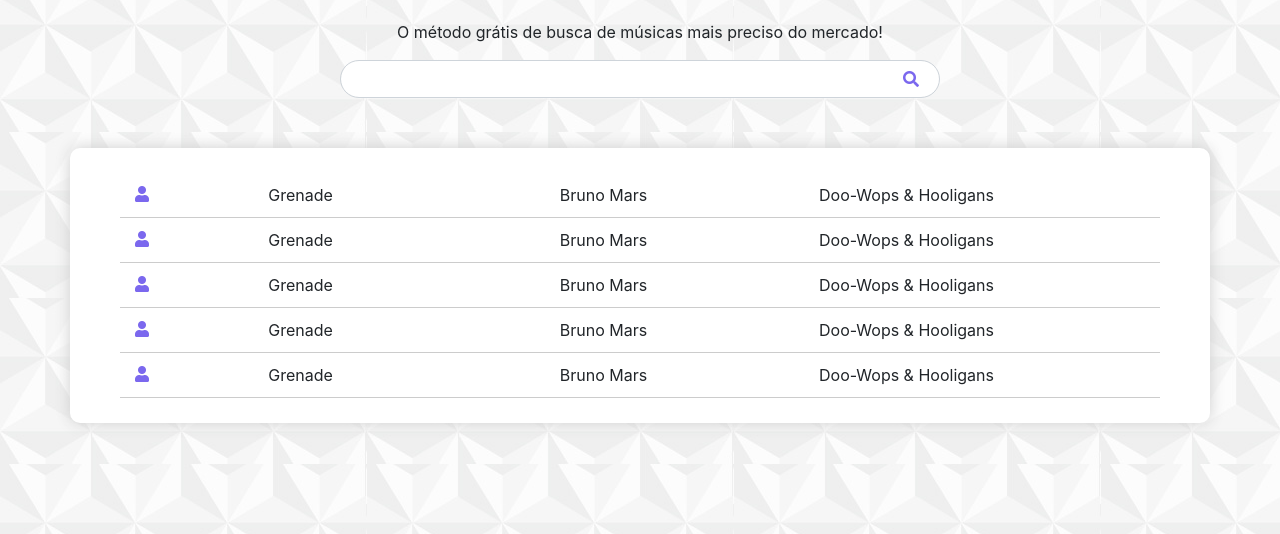
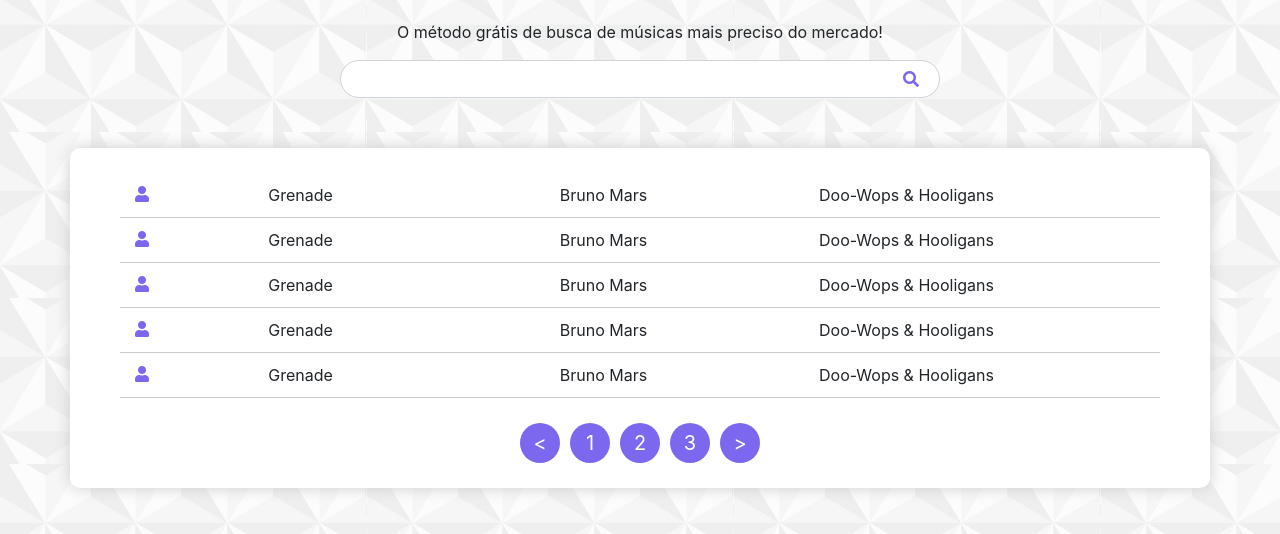
Before and after one commit to Aleixxor/itunes-search, a plain HTML site: page views/index.html in a window 1280 px wide. Shown: the part 200-734 px from the top of the page. Drawn offline with Linux system fonts and the light colour scheme.

Commit message:
finalizacao layout

```diff
--- a/css/geral.css
+++ b/css/geral.css
@@ -1,7 +1,7 @@
 .f-left {float: left}
 .clear {clear: both;}
 
-body {background-image: url("../src/bg-img.jpg")}
+body {background: url("../src/bg-img.jpg");}
 .main-title {
     text-align: center;
     margin-bottom: 50px;
@@ -85,6 +85,28 @@
     display: block;
 }
 
+.pagination {
+    margin: 25px auto 0;
+}
+
+.pagination > div {
+    display: table;
+    margin: 0 auto;
+}
+
+.pagination a {
+    display: block;
+    color: #ffffff;
+    background-color: mediumslateblue;
+    border-radius: 25px;
+    width: 40px;
+    line-height: 40px;
+    text-align: center;
+    font-size: 20px;
+    float: left;
+    margin: 0 5px;
+}
+
 @media(max-width: 768px){
     .main-title {
         font-size: 50px;
--- a/views/index.html
+++ b/views/index.html
@@ -74,6 +74,18 @@
                 </a>
             </li>
         </ul>
+
+        <div class="pagination">
+            <div>
+                <a href=""><</a>
+                <a href="">1</a>
+                <a href="">2</a>
+                <a href="">3</a>
+                <a href="">></a>
+                <div class="clear"></div>
+            </div>
+        </div>
+
     </div>
 
     <!-- Includes -->
```
Also changed, not shown: src/bg-img2.jpg (added).
